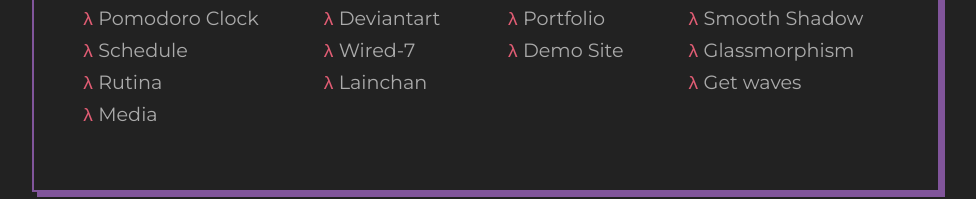
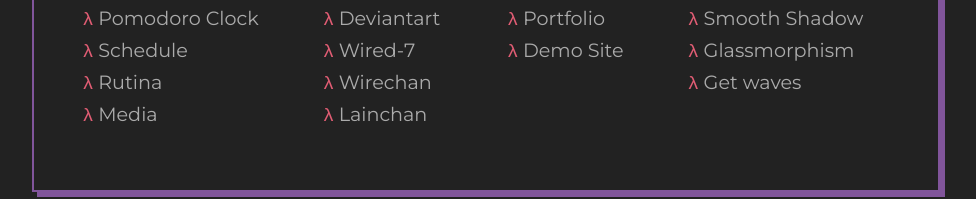
Before and after one commit to ReliSalazar/Bookmarks, a React (Create React App) app: page / in a window 1280 px wide. Shown: the part 428-627 px from the top of the page, without its empty margins (154-1130 px from the left). Built offline with nearby package versions, Linux system fonts and the light colour scheme.

Commit message:
add wirechan

```diff
--- a/src/App.js
+++ b/src/App.js
@@ -73,6 +73,11 @@
     {
       name: "Wired-7",
       url: "https://wired-7.org/",
+      type: "social",
+    },
+    {
+      name: "Wirechan",
+      url: "https://wirechan.org/",
       type: "social",
     },
     {
```
